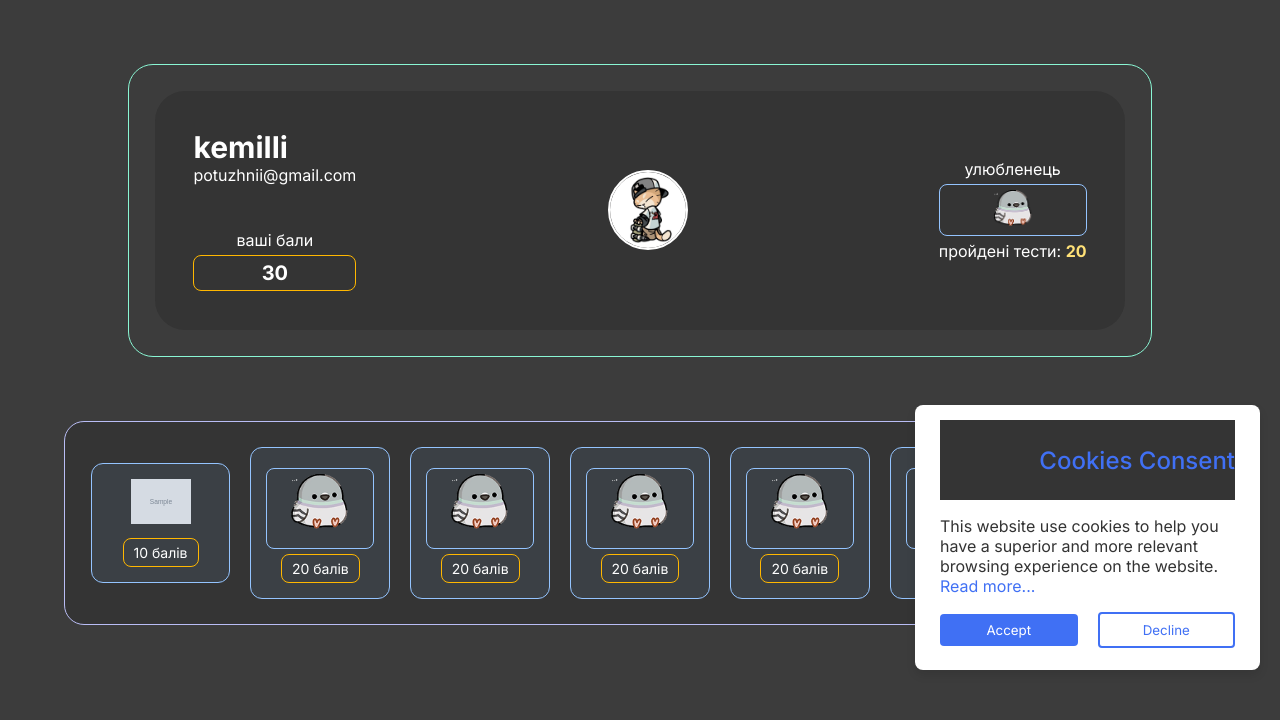
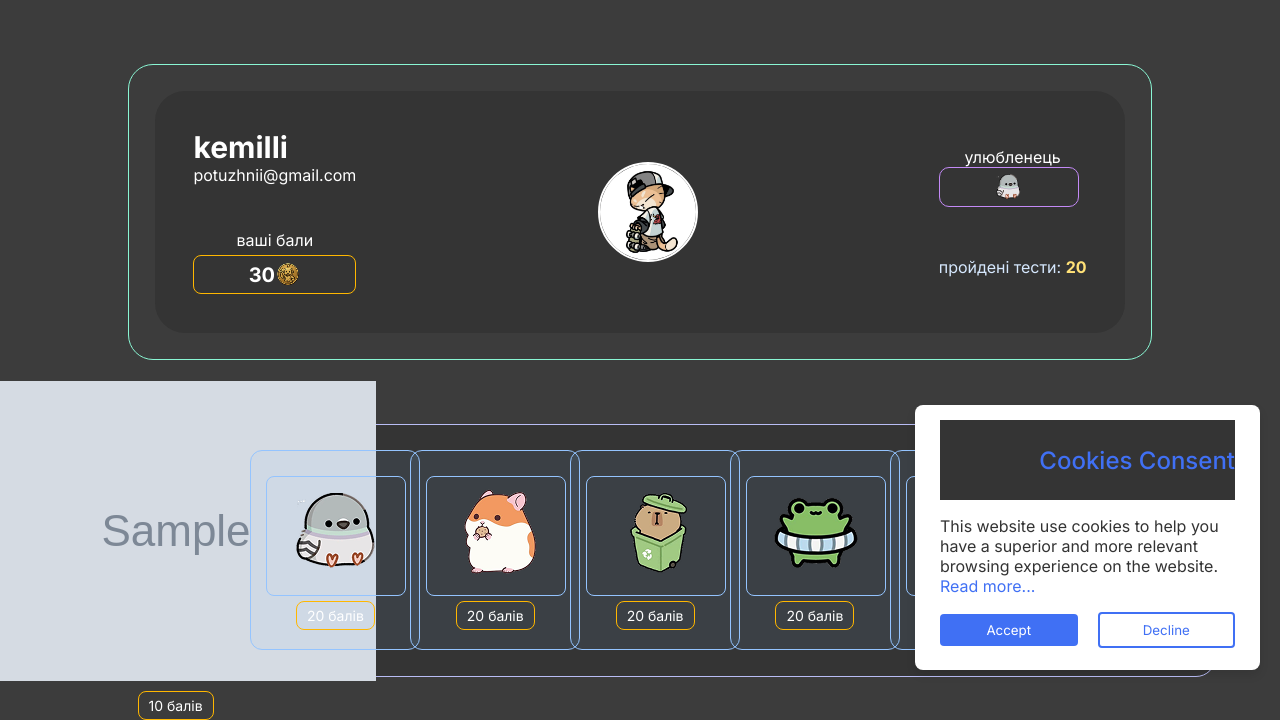
Before and after one commit to Pranichek/WebQuiz, a Python web app: template userprofile/templates/buy_gifts.html in a window 1280 px wide. Shown: the part 80-800 px from the top of the page. Run offline with Jinja, Linux system fonts and the light colour scheme; the template is opened without the code that fills it: most values are stand-ins (such as "Sample title", 1, 10 or a date in 2020); grey boxes marked "Sample" are stand-in pictures; some libraries are stand-ins or nearby versions.

Commit message:
fixed style and add images

```diff
--- a/userprofile/models.py
+++ b/userprofile/models.py
@@ -10,6 +10,9 @@ class DataUser(DATABASE.Model):
     # айді останніх пройденів тестів
     last_passed = DATABASE.Column(DATABASE.String, default = '')
 
+    # кількість балів користувача
+    # amount_money = DATABASE.Column(DATABASE.Integer, default = 300)
+
     # зв'язок із моделлю користувача one-to-one
     user = DATABASE.relationship("User", back_populates="user_profile")
     user_id = DATABASE.Column(DATABASE.Integer, DATABASE.ForeignKey('user.id'), unique=True)
--- a/userprofile/static/css/buy_gifts.css
+++ b/userprofile/static/css/buy_gifts.css
@@ -63,17 +63,34 @@
     display: inline-block;
     margin-top: 5px;
     width: 100%;
+    display: flex;
+    justify-content: center;
 }
 
 .avatar {
-    width: 80px;
-    height: 80px;
+    width: 100px;
+    height: 100px;
     border-radius: 50%;
     border: 2px solid white;
 }
 
 .favorite {
     text-align: center;
+    gap: 10px;
+}
+
+.pet1 {
+    width: 140px;
+    height: 40px;
+    border-radius: 10px;
+    border: 1px solid #C48AF7;
+    display: flex;
+    justify-content: center;
+}
+
+#own-pet{
+    width: 25px;
+    height: 25px;
 }
 
 .pet {
@@ -81,12 +98,20 @@
     border-radius: 8px;
     padding: 5px 10px;
     margin: 5px auto;
-    width: 100%;
+    width: 140px;
+    height: 120px;
+    display: flex;
 }
 
 .pet img {
     width: 40px;
     height: auto;
+    display: block;
+}
+
+#text-c {
+    color: #D6E8FE;
+    margin-top: 50px;
 }
 
 .tests {
@@ -112,6 +137,10 @@
     padding: 15px;
     text-align: center;
     transition: transform 0.2s;
+    display: flex;
+    width: 170px;
+    height: 200px;
+    flex-direction: column;
 }
 
 .pet-card:hover {
@@ -120,7 +149,7 @@
 }
 
 .pet-card img {
-    width: 60px;
+    width: auto;
     height: auto;
     margin-bottom: 10px;
 }
--- a/userprofile/templates/buy_gifts.html
+++ b/userprofile/templates/buy_gifts.html
@@ -17,20 +17,22 @@
 
                     <div class="score-block">
                         <span class="text">ваші бали</span>
-                        <div class="score">30</div>
+                        <div class="score">30
+                            <img src="{{ url_for('profile.static', filename='images/robo-money.png') }}" alt="">
+                        </div>
                     </div>
                 </div>
 
-                <img class="avatar" src="{{ url_for('static', filename='images/default_avatar.png') }}" alt="avatar">
+                <img class="avatar" src="{{ url_for('profile.static', filename='images/default_avatar.png') }}" alt="avatar">
 
                 <div class="favorite">
                     <span class="text">улюбленець</span>
 
-                    <div class="pet">
-                        <img src="{{ url_for('static', filename='images/pigeon.png') }}" alt="">
+                    <div class="pet1">
+                        <img id="own-pet" src="{{ url_for('profile.static', filename='images/pigeon.png') }}" alt="">
                     </div>
 
-                    <p class="text">пройдені тести:
+                    <p class="text" id="text-c">пройдені тести:
                         <span class="tests">20</span>
                     </p>
                 </div>
@@ -48,42 +50,42 @@
 
             <div class="pet-card">
                 <div class="pet">
-                        <img src="{{ url_for('static', filename='images/pigeon.png') }}" alt="">
+                    <img src="{{ url_for('profile.static', filename='images/pigeon.png') }}" alt="1">
                 </div>
                 <div class="cost">20 балів</div>
             </div>
 
             <div class="pet-card">
                 <div class="pet">
-                        <img src="{{ url_for('static', filename='images/pigeon.png') }}" alt="">
+                    <img src="{{ url_for('profile.static', filename='images/homek.png') }}" alt="1">
                 </div>
                 <div class="cost">20 балів</div>
             </div>
 
             <div class="pet-card">
                 <div class="pet">
-                        <img src="{{ url_for('static', filename='images/pigeon.png') }}" alt="">
+                    <img src="{{ url_for('profile.static', filename='images/copibara.png') }}" alt="">
                 </div>
                 <div class="cost">20 балів</div>
             </div>
 
             <div class="pet-card">
                 <div class="pet">
-                        <img src="{{ url_for('static', filename='images/pigeon.png') }}" alt="">
+                    <img src="{{ url_for('profile.static', filename='images/frog.png') }}" alt="">
                 </div>
                 <div class="cost">20 балів</div>
             </div>
 
             <div class="pet-card">
                 <div class="pet">
-                        <img src="{{ url_for('static', filename='images/pigeon.png') }}" alt="">
+                    <img src="{{ url_for('profile.static', filename='images/mouse.png') }}" alt="">
                 </div>
                 <div class="cost">20 балів</div>
             </div>
 
             <div class="pet-card">
                 <div class="pet">
-                        <img src="{{ url_for('static', filename='images/pigeon.png') }}" alt="">
+                    <img src="{{ url_for('profile.static', filename='images/pigeon.png') }}" alt="">
                 </div>
                 <div class="cost">20 балів</div>
             </div>
```
Also changed, not shown: userprofile/static/images/copibara.png (added), userprofile/static/images/frog.png (added), userprofile/static/images/homek.png (added), userprofile/static/images/mouse.png (added), userprofile/static/images/robo-money.png (added), userprofile/static/images/sea-cat.png (added).
